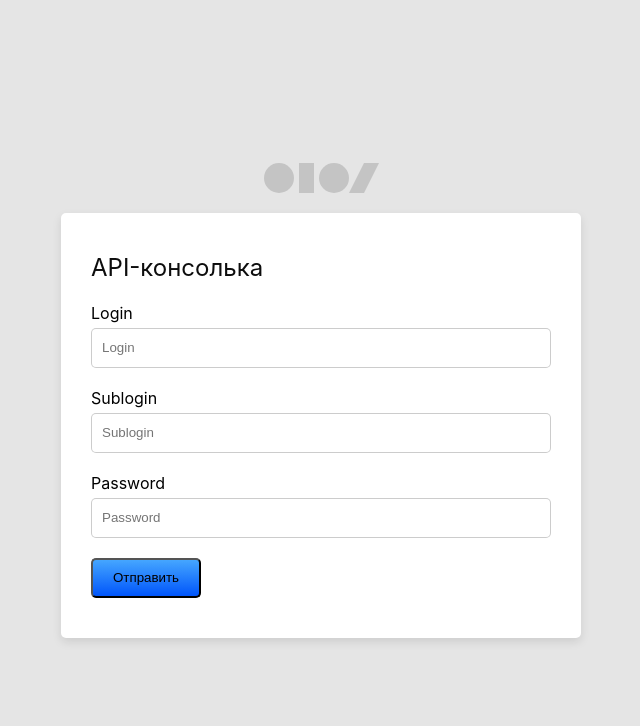
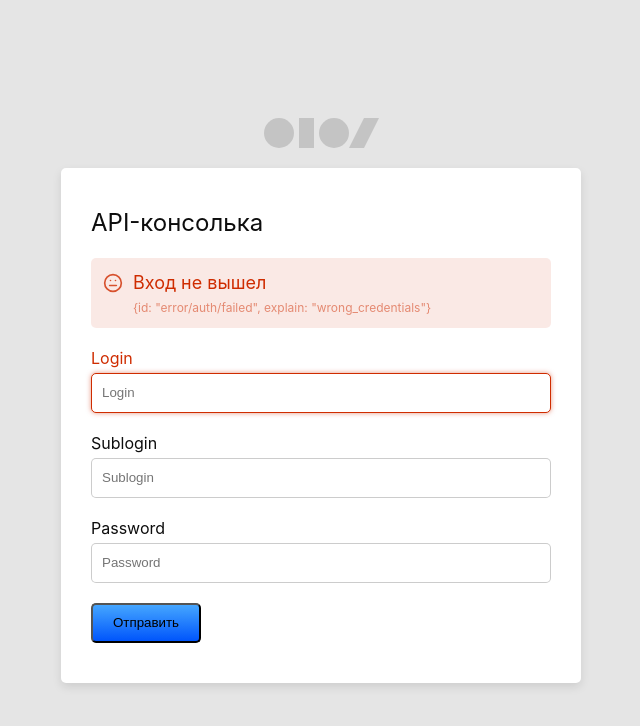
Before and after one commit to sataller/API-console, a React (Create React App) app: page / in a window 1280 px wide. Shown: the top 726 px of the page, without its empty margins (319-959 px from the left). Built offline with nearby package versions, Linux system fonts and the light colour scheme.

Commit message:
[WIP] add validation message, loader

```diff
--- a/src/components/LoginPage/Login.tsx
+++ b/src/components/LoginPage/Login.tsx
@@ -1,30 +1,52 @@
-import React from 'react';
+import React, {useState} from 'react';
 import styled from 'styled-components';
 import {useFormik} from "formik";
-import logo from '../../assets/icons/logo.svg'
+import logo from '../../assets/icons/logo.svg';
+import errorIcon from '../../assets/icons/error-icon.svg';
+import loader from '../../assets/icons/loader.svg'
 
 const Login = () => {
+    const [isFetching, setIsFetching] = useState<boolean>(false);
+    const [isError, setIsError] = useState<boolean>(true);
+
+
     const onSubmit = () => {
+        setIsFetching(true)
+
+        setTimeout(()=>{
+            setIsFetching(false)
+        }, 5000);
         console.log("test")
     }
+    const errorText = '{id: "error/auth/failed", explain: "wrong_credentials"}'
 
     return (
         <Wrapper>
             <LogoStyled src={logo} alt="logo"/>
             <Form onSubmit={onSubmit}>
                 <Title>API-консолька</Title>
-                <Label htmlFor={"login"}> Login</Label>
-                <Input id={"login"} type="text" placeholder="Login"/>
+                {isError && <ErrorBlock>
+                    <SubTitle>
+                        <img src={errorIcon} alt={'error icon'}/>
+                        Вход не вышел
+                    </SubTitle>
+                    <span>{errorText}</span>
+                </ErrorBlock>}
+                <Label error={true} htmlFor={"login"}> Login</Label>
+                <Input error={true} id={"login"} type="text" placeholder="Login"/>
                 <Label htmlFor={"sublogin"}>Sublogin</Label>
                 <Input id={"sublogin"} type="text" placeholder="Sublogin"/>
-                <Label htmlFor={"password"}>Password</Label>
-                <Input id={"password"} type="password" placeholder="Password"/>
+                <Label error={false} htmlFor={"password"}>Password</Label>
+                <Input error={false} id={"password"} type="password" placeholder="Password"/>
                 {/*<input value={login} onChange={(e) => setLogin(e.target.value)} placeholder="Логин" />*/}
                 {/*<input value={sublogin} onChange={(e) => setSubLogin(e.target.value)} placeholder="Сублогин" />*/}
                 {/*<input value={password} onChange={(e) => setPassword(e.target.value)} placeholder="Сублогин" />*/}
                 <Button type="submit" onClick={onSubmit}>
-                    Отправить
+                    { !isFetching && "Отправить"}
+                    {isFetching && <img src={loader} alt={"loader"}/>}
+
                 </Button>
+
             </Form>
         </Wrapper>
     );
@@ -42,6 +64,26 @@ const Title = styled.h1`
   margin: 0;
 `;
 
+const SubTitle = styled.h2`
+  display: flex;
+  align-items: center;
+  font-family: SF Pro Text;
+  font-style: normal;
+  font-weight: normal;
+  font-size: 18px;
+  line-height: 30px;
+  color: #CF2C00;
+  margin: 0;
+  & img{
+    width: 20px;
+    height: 20px  ;
+    margin-right: 10px;
+    margin-left: 2px;
+  }
+
+
+`;
+
 
 const Wrapper = styled.div`
   display: flex;
@@ -55,37 +97,79 @@ const Wrapper = styled.div`
 
 const Form = styled.section`
   display: flex;
+  width: 520px;
   flex-direction: column;
-  width: 520px;
-  height: 425px;
   background: #ffffff;
   box-shadow: 0 4px 10px rgba(0, 0, 0, 0.1);
   border-radius: 5px;
   padding: 40px 30px;
+  @media(max-width: 550px){
+    width: 300px;
+  }
 `;
 
-const Label = styled.label`
+const ErrorBlock = styled.div`
+  max-width: 460px;
+  height: 70px;
+  background: rgba(207, 44, 0, 0.1);
+  border-radius: 5px;
+  padding: 10px;
+  margin-top: 20px;
+  & span {
+    font-family: SF Pro Text;
+    font-style: normal;
+    font-weight: normal;
+    font-size: 12px;
+    line-height: 20px;
+    display: flex;
+    align-items: center;
+    text-align: right;
+    color: #CF2C00;
+    opacity: 0.5;
+    margin-left: 32px;
+
+    @media(max-width: 550px){
+      margin: 0;
+      font-size: 10px;
+    }
+  }
+
+  animation: viewError 1s linear;
+  @keyframes viewError {
+    from{
+      opacity: 0;
+    }
+    to{
+      opacity: 1;
+    }
+  }
+`;
+
+const Label = styled.label<{error?:boolean}>`
   font-family: SF Pro Text;
   font-style: normal;
   font-weight: normal;
   font-size: 16px;
   line-height: 20px;
   margin: 20px 0 5px 0;
+
+  color: ${props => props.error ? " #CF2C00" : " #0D0D0D"};
 `;
 
-const Input = styled.input`
-  width: 460px;
-  height: 40px;
+const Input = styled.input<{error?:boolean}>`
+  width: 100%;
+  min-height: 40px;
   background: #FFFFFF;
-  border: 1px solid rgba(0, 0, 0, 0.2);
+  border: 1px solid ${props => props.error ? "#CF2C00" : "rgba(0, 0, 0, 0.2)"};
   box-sizing: border-box;
   border-radius: 5px;
   padding: 5px 10px;
+  box-shadow: ${props => props.error ? " 0px 0px 5px rgba(207, 44, 0, 0.5)" : "unset"};
 `;
 
 const Button = styled.button`
-  width: 110px;
-  height: 40px;
+  max-width: 110px;
+  min-height: 40px;
   background: linear-gradient(180deg, #45A6FF 0%, #0055FB 100%), #C4C4C4;
   border-radius: 5px;
   margin-top: 20px;
```
Also changed, not shown: src/assets/icons/error-icon.svg (added), src/assets/icons/loader.svg (added).
